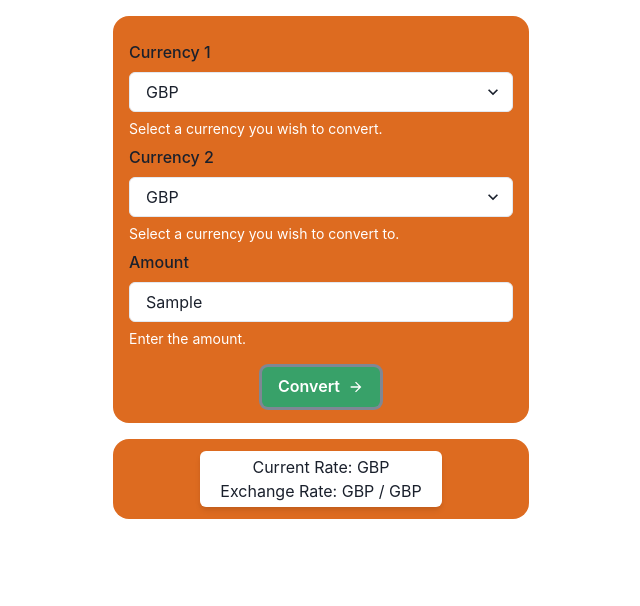
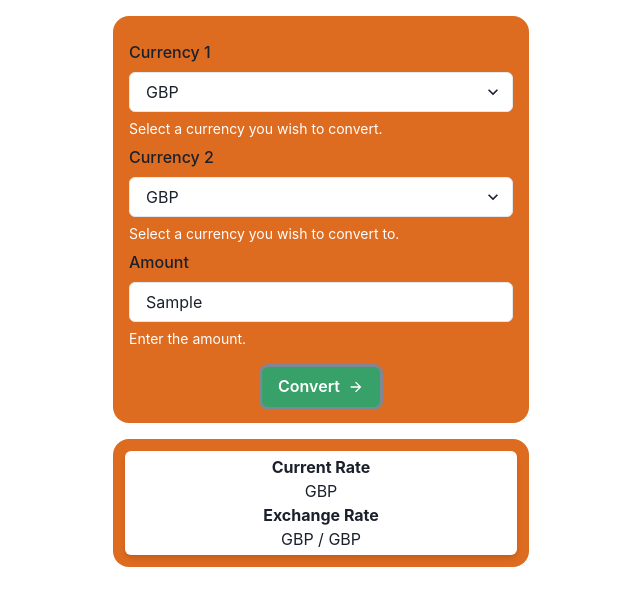
Before and after one commit to patchinator/currency-converter, a React (Create React App) app: page / in a window 1280 px wide. Both pictures are taken after typing "Sample" into the empty fields and a click on the button "Convert". Shown: the top 606 px of the page, without its empty margins (319-959 px from the left). Built offline with nearby package versions, Linux system fonts and the light colour scheme; no server answers.

Commit message:
updated results card

```diff
--- a/src/components/CurrencyForm.js
+++ b/src/components/CurrencyForm.js
@@ -130,19 +130,20 @@ const CurrencyForm = () => {
             <Flex justifyContent="center">
               <Box
                 bg="white"
-                pl="5"
-                pr="5"
+                width="100%"
                 pt="1"
                 pb="1"
                 borderRadius="md"
                 boxShadow="md"
               >
                 <Text textAlign="center">
-                  Current Rate: {displayCurrencyTwoHandler()} {currencyRate}
+                  <Text fontWeight="bold">Current Rate</Text>{" "}
+                  {displayCurrencyTwoHandler()} {currencyRate}
                 </Text>
                 <Text textAlign="center">
-                  Exchange Rate: {displayCurrencyTwoHandler()}{" "}
-                  {currencyExchangeRate} / {displayCurrencyOneHandler()}
+                  <Text fontWeight="bold">Exchange Rate</Text>{" "}
+                  {displayCurrencyTwoHandler()} {currencyExchangeRate} /{" "}
+                  {displayCurrencyOneHandler()}
                 </Text>
               </Box>
             </Flex>
```
